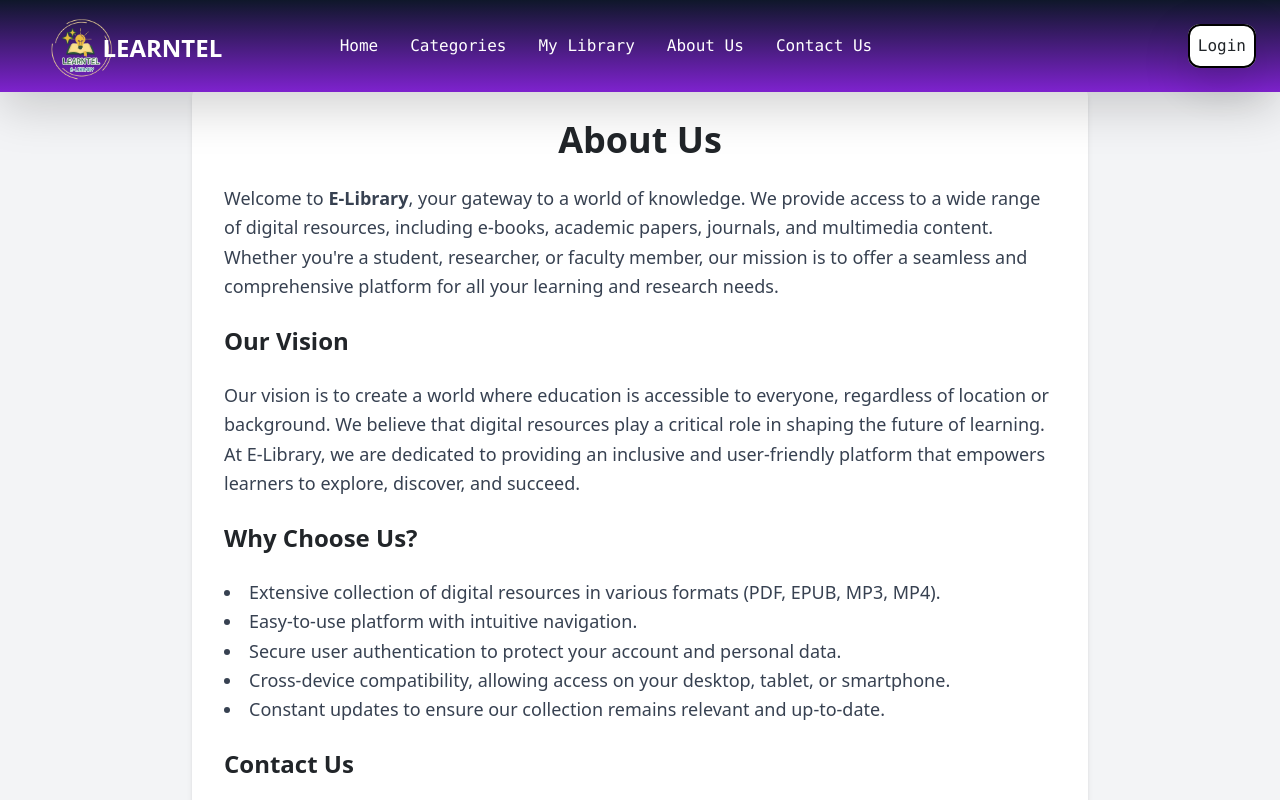
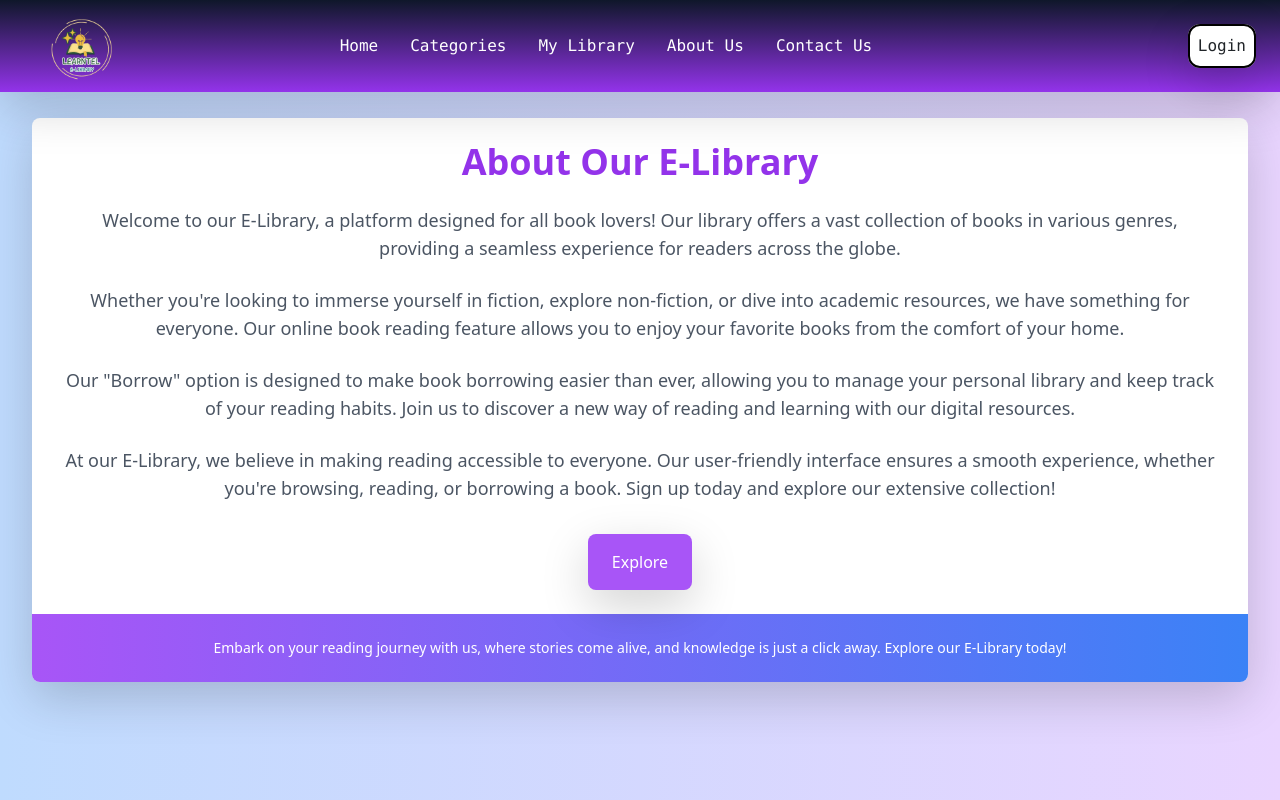
Before and after one commit to sandy0223/E-library-frontend, a React (Vite) app: page /about in a window 1280 px wide. Shown: the top 800 px of the page. Built offline with nearby package versions, Linux system fonts and the light colour scheme; a web font is replaced by a local one.

Commit message:
scale hover , about

```diff
--- a/src/Pages/About.jsx
+++ b/src/Pages/About.jsx
@@ -1,38 +1,42 @@
-// src/pages/About.jsx
 import React from 'react';
+import { Link } from 'react-router-dom';
 
 const About = () => {
   return (
-    <div className="min-h-screen bg-gray-100 flex flex-col items-center p-6 mt-16">
-      <div className="bg-white shadow-md p-8 rounded-lg max-w-4xl w-full">
-        <h1 className="text-4xl font-bold text-center mb-6">About Us</h1>
-        <p className="text-lg text-gray-700 leading-relaxed mb-4">
-          Welcome to <span className="font-semibold">E-Library</span>, your gateway to a world of knowledge. We provide
-          access to a wide range of digital resources, including e-books, academic papers, journals, and multimedia
-          content. Whether you're a student, researcher, or faculty member, our mission is to offer a seamless and
-          comprehensive platform for all your learning and research needs.
-        </p>
-        <h2 className="text-2xl font-semibold mt-6 mb-4">Our Vision</h2>
-        <p className="text-lg text-gray-700 leading-relaxed">
-          Our vision is to create a world where education is accessible to everyone, regardless of location or
-          background. We believe that digital resources play a critical role in shaping the future of learning. At
-          E-Library, we are dedicated to providing an inclusive and user-friendly platform that empowers learners to
-          explore, discover, and succeed.
-        </p>
-        <h2 className="text-2xl font-semibold mt-6 mb-4">Why Choose Us?</h2>
-        <ul className="list-disc list-inside text-lg text-gray-700 leading-relaxed">
-          <li>Extensive collection of digital resources in various formats (PDF, EPUB, MP3, MP4).</li>
-          <li>Easy-to-use platform with intuitive navigation.</li>
-          <li>Secure user authentication to protect your account and personal data.</li>
-          <li>Cross-device compatibility, allowing access on your desktop, tablet, or smartphone.</li>
-          <li>Constant updates to ensure our collection remains relevant and up-to-date.</li>
-        </ul>
-        <h2 className="text-2xl font-semibold mt-6 mb-4">Contact Us</h2>
-        <p className="text-lg text-gray-700 leading-relaxed">
-          Have questions or feedback? We’d love to hear from you. Feel free to <a href="/contact" className="text-blue-500 hover:underline">contact us</a> and we’ll get back to you as soon as possible.
-        </p>
+    <section className="bg-gradient-to-r from-blue-200 to-purple-200 text-gray-800 min-h-screen flex items-center justify-center">
+      <div className="container mx-auto p-8">
+        <div className="bg-white shadow-lg rounded-lg overflow-hidden">
+          <div className="px-8 py-6 text-center">
+            <h1 className="text-4xl font-bold text-purple-600 hover:text-purple-800 transition duration-300">
+              About Our E-Library
+            </h1>
+            <p className="mt-4 text-lg text-gray-600 hover:text-gray-800 transition duration-300">
+              Welcome to our E-Library, a platform designed for all book lovers! Our library offers a vast collection of books in various genres, providing a seamless experience for readers across the globe.
+            </p>
+            <p className="mt-4 text-lg text-gray-600 hover:text-gray-800 transition duration-300">
+              Whether you're looking to immerse yourself in fiction, explore non-fiction, or dive into academic resources, we have something for everyone. Our online book reading feature allows you to enjoy your favorite books from the comfort of your home.
+            </p>
+            <p className="mt-4 text-lg text-gray-600 hover:text-gray-800 transition duration-300">
+              Our "Borrow" option is designed to make book borrowing easier than ever, allowing you to manage your personal library and keep track of your reading habits. Join us to discover a new way of reading and learning with our digital resources.
+            </p>
+            <p className="mt-4 text-lg text-gray-600 hover:text-gray-800 transition duration-300">
+              At our E-Library, we believe in making reading accessible to everyone. Our user-friendly interface ensures a smooth experience, whether you're browsing, reading, or borrowing a book. Sign up today and explore our extensive collection!
+            </p>
+
+            <div className="mt-8 flex justify-center">
+              <Link to="/" className="px-6 py-3 bg-purple-500 text-white rounded-lg shadow-lg hover:bg-purple-700 transition duration-300 transform hover:scale-105">
+                Explore
+              </Link>
+            </div>
+          </div>
+          <div className="bg-gradient-to-r from-purple-500 to-blue-500 p-4">
+            <p className="text-white text-center text-sm">
+              Embark on your reading journey with us, where stories come alive, and knowledge is just a click away. Explore our E-Library today!
+            </p>
+          </div>
+        </div>
       </div>
-    </div>
+    </section>
   );
 };
 
--- a/src/Pages/EJournals.jsx
+++ b/src/Pages/EJournals.jsx
@@ -203,7 +203,7 @@ const EJournals = () => {
             <img
               src={journal.image}
               alt={journal.title}
-              className=" object-contain w-full h-[40%] rounded-t-lg"
+              className=" object-contain w-full h-[40%] hover:scale-110 duration-300 transition-all rounded-t-lg"
             />
             <h3 className="text-xl font-semibold mt-4">{journal.title}</h3>
             <p className="text-sm mt-2">{journal.genre}</p>
--- a/src/components/Header.jsx
+++ b/src/components/Header.jsx
@@ -53,12 +53,12 @@ const Header = () => {
   };
 
   return (
-    <header className="bg-gradient-to-t from-purple-700 to-slate-900 shadow-lg font-mono fixed top-0 left-0 w-screen">
+    <header className="bg-gradient-to-t z-30 from-purple-600 to-slate-900 shadow-lg font-mono fixed top-0 left-0 w-screen">
       <div className="max-w-7xl mx-auto px-4 sm:px-6 lg:px-8">
         <div className="flex justify-between items-center py-4">
           <div className="flex-shrink-0">
             <img className='w-[85px] absolute top-2 left-10' src="/images/ELogo.png" alt="logo" />
-            <span className='absolute top-8 text-2xl font-bold font-sans left-[8%] text-white'>LEARNTEL</span>
+            <span className='absolute top-8 text-2xl font-bold md:visible hidden  font-sans left-[8%] text-white'>LEARNTEL</span>
           </div>
           <div className="hidden md:flex space-x-8 items-center">
             <Link to="/" className="text-white hover:text-gray-300">Home</Link>
```
